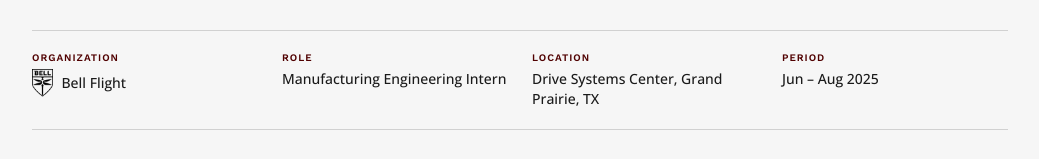
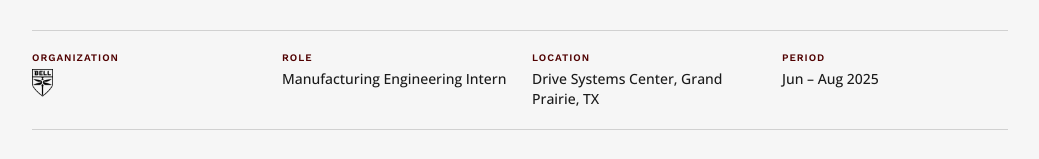
Before and after one commit to Rao-Dev/Portfolio, a Next.js app: page /projects/407-tail-rotor-rivet-tool in a window 1280 px wide. Shown: the part 389-548 px from the top of the page, without its empty margins (120-1159 px from the left). Built offline with nearby package versions, Linux system fonts and the light colour scheme.

Commit message:
Show only the logo in the project Organization field
Co-Authored-By: Claude Opus 5.5 <noreply@anthropic.com>

```diff
--- a/src/app/projects/[slug]/page.tsx
+++ b/src/app/projects/[slug]/page.tsx
@@ -59,11 +59,9 @@ export default async function ProjectPage({ params }: PageProps<"/projects/[slug
     {
       label: "Organization",
       value: org ? (
-        <span className="flex items-center gap-2">
-          <span className="flex h-7 shrink-0 items-center">
-            <OrgLogo org={org} size="sm" />
-          </span>
-          {org.name}
+        // Logo only; its alt text and tooltip carry the name.
+        <span className="flex h-7 items-center" title={org.name}>
+          <OrgLogo org={org} size="sm" />
         </span>
       ) : (
         project.organization
```
